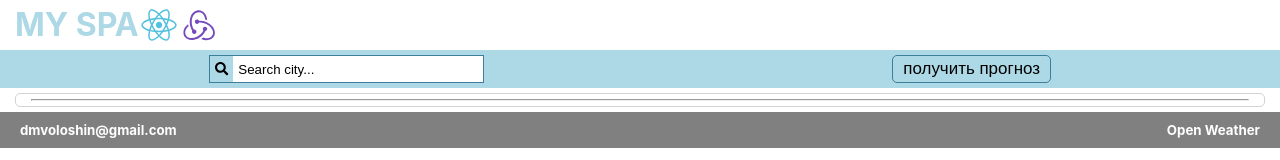
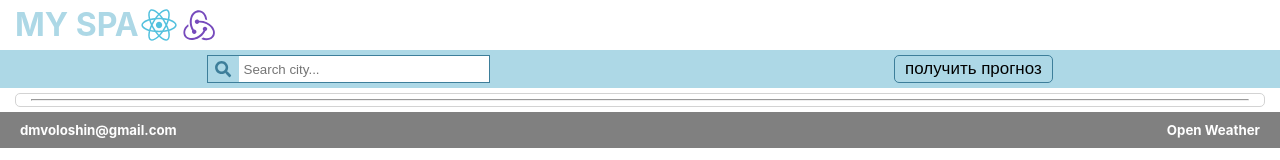
Before and after one commit to ditrix/weatherspa, a React (Create React App) app: page / in a window 1280 px wide. Shown: the top 160 px of the page. Built offline with nearby package versions, Linux system fonts and the light colour scheme.

Commit message:
City nobutton event handlers

```diff
--- a/src/App.js
+++ b/src/App.js
@@ -35,7 +35,7 @@ class App extends Component {
           <Header />
         </header>
         <nav>
-          <City />
+          <City city={''} />
           <button className="button-get-weather nav-button" onClick={this.handleButtonClick.bind(this)}>получить прогноз</button>
         </nav>
         <main>
--- a/src/component/City.js
+++ b/src/component/City.js
@@ -4,13 +4,30 @@ import { FontAwesomeIcon } from '@fortawesome/react-fontawesome'
 import { faSearch } from '@fortawesome/free-solid-svg-icons'
 
 class City extends Component {
+ 	constructor(props){
+		super(props)
+		this.state = {
+			city: '',
+		}
+	}
+	handleInputCityChanged(e){
+		this.setState({city:e.currentTarget.value})
+	}
+
+	handleSearchClicked(){
+		console.log(this.state.city)
+	}
+
+	handleInputClicked(){
+		this.setState({city:''})
+	}
 
 	render(){
 		return(
-		 <form className='search-form'>
-			 <button className="search-button" onClick={()=>console.log('get city')} ><FontAwesomeIcon icon={faSearch} /></button>
-       <input type="text" defaultValue={"Search city..."} onChange={()=> console.log('changed')}  />
-		</form>
+			 <form className='search-form'>
+			 	 <FontAwesomeIcon icon={faSearch} onClick={this.handleSearchClicked.bind(this)} />
+	       <input type="text" onClick={this.handleInputClicked.bind(this)} value={this.state.city} placeholder="Search city..." onChange={this.handleInputCityChanged.bind(this)}  />
+			</form>
 		)
 	}
 }
--- a/src/style.css
+++ b/src/style.css
@@ -78,7 +78,7 @@ footer a { color: white; font-weight: normal; padding: 5px; }
 	font-size: 1.26em;
 	display: flex;
 	flex-direction: row;
-
+	justify-content: center;
 }
 
 .search-form input {
@@ -102,3 +102,9 @@ footer a { color: white; font-weight: normal; padding: 5px; }
 	display: flex;
 	justify-content: center;
 }
+.search-form > .svg-inline--fa {
+	height: 0.8em;
+	width: 1.5em;
+	margin-top: 0.27em;
+	color: #3d7e9a;
+}
```
